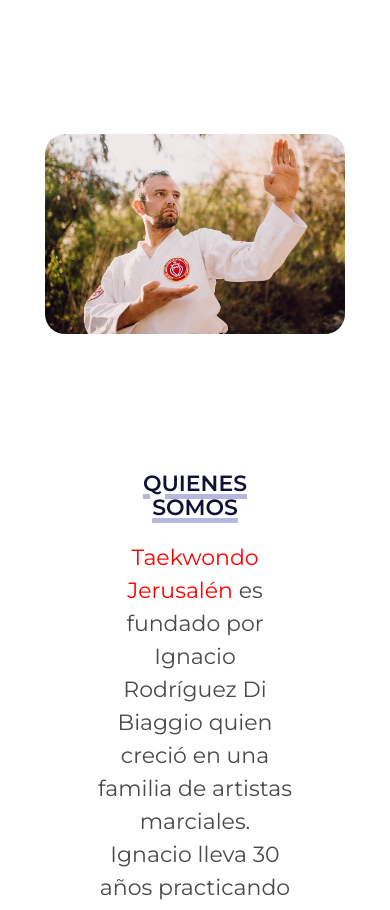
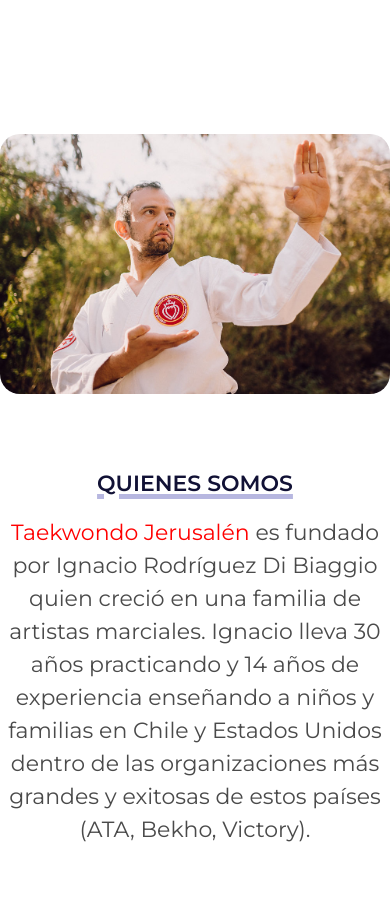
Before and after one commit to Adeliscod/taekwondojerusalen, a plain HTML site: page index.html in a window 390 px wide. Shown: the part 860-1770 px from the top of the page. Drawn offline with nearby package versions, Linux system fonts and the light colour scheme.

Commit message:
primera version

```diff
--- a/styles.css
+++ b/styles.css
@@ -623,7 +623,7 @@
     }
     #about .foto{
 
-        max-width: 300px;
+        max-width: 400px;
         margin: auto;
 
     }
@@ -641,6 +641,7 @@
         text-align: center;
     }
     #about p{
+        width: 400px;
         text-align: center;
         padding: 0px;
     }
```
